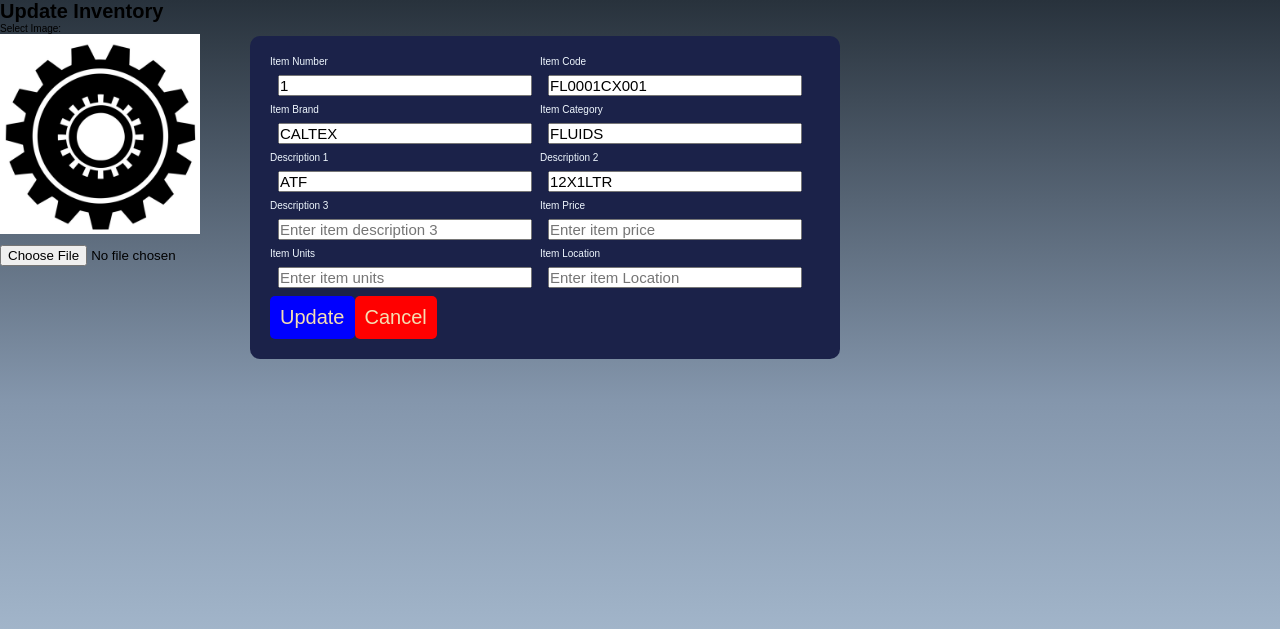
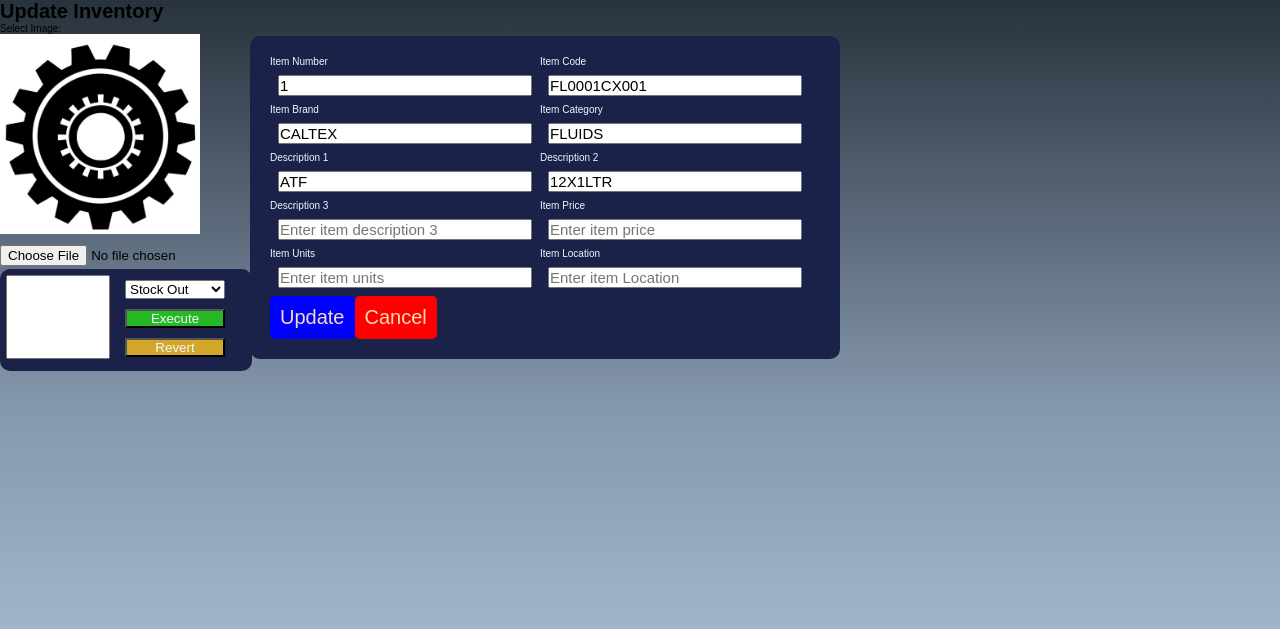
Before and after one commit to Shadowplayer118/dchSystem, a PHP site: page /Inventory_Folder/inventory_Update.php?updateId=107 in a window 1280 px wide. Shown: the top 629 px of the page. Run offline with PHP 8.4, Linux system fonts and the light colour scheme; data comes from the database, SQL or seed files in the repository.

Commit message:
auto calculating btn for stock update

```diff
--- a/Inventory_Folder/inventoryDesign.css
+++ b/Inventory_Folder/inventoryDesign.css
@@ -47,6 +47,56 @@
     background-color: rgb(43, 43, 90);
     color: aliceblue;
 }
+
+
+
+.stockInOut{
+    height: 80px;
+    width: 100px;
+    font-size: 50px;
+    text-align: center;
+
+}
+
+#stockType{
+    width: 100px;
+}
+
+.Stockers{
+    display: flex;
+    flex-wrap: wrap;
+    background-color: rgb(27, 34, 73);
+    width:250px;
+    height: 100px;
+    position:relative;
+    bottom: 320px;
+
+    padding: 1px;
+    border-radius: 10px;
+}
+.Stockers *{
+    margin: 5px;
+}
+
+.stock_controls{
+
+    display: flex;
+    flex-wrap: wrap;
+    flex-direction: column;
+    width: 100px;
+}
+
+.stockBtn{
+    background-color: rgb(39, 184, 37);
+    color: aliceblue;
+}
+
+.RevBtn{
+    background-color: rgb(212, 166, 42);
+    color: aliceblue;
+
+}
+
 
 
 /*
--- a/Inventory_Folder/inventory_Update.php
+++ b/Inventory_Folder/inventory_Update.php
@@ -193,7 +193,7 @@
                     <div class="form-group">
                     <label>Item Units</label>
                     <br>
-                    <input type="text" class="form-control" placeholder="Enter item units" name="units"
+                    <input type="text" class="form-control" placeholder="Enter item units" name="units" id = "units"
                     autocomplete="off" value="<?= $Upunits ?>">
                     </div>
 
@@ -213,6 +213,77 @@
             </form>
         </div>
 
+        <div class="Stockers">
+        <input type="number" class="stockInOut" id="stockInOut"><br>
+
+        <div class="stock_controls">
+        <select name="stockType" id="stockType">
+                <option value="Stock Out">Stock Out</option>
+                    <option value="Stock In">Stock In</option>
+
+                </select>
+
+                <button class=stockBtn onClick ="StockChanger()">Execute</button>
+                <button class=RevBtn onClick ="Revert()">Revert</button>
+
+        </div>
+
+
+        </div>
+
+
+        <script>
+function StockChanger() {
+
+
+    // document.getElementById('units').value = '50';
+
+
+    const units_element = document.getElementById('units');
+    const change_element = document.getElementById('stockInOut');
+    const type_element = document.getElementById('stockType');
+
+
+
+    // Parse the values as numbers
+    let units = parseInt(units_element.value);
+    const change = parseInt(change_element.value);
+    const type = type_element.value;
+
+
+    // Check if values are valid numbers
+    if (isNaN(units) || isNaN(change)) {
+        alert("Please enter valid numbers for units and stock change.");
+        return;
+    }
+
+    // Update the units based on stock type
+    if (type === "Stock In") {
+        console.log('In');
+        const newval = units + change;
+        let strNum = newval.toString();
+        document.getElementById('units').value = strNum;
+        alert(change + " units added");
+    } else if (type === "Stock Out") {
+        console.log('Out');
+
+        const newval = units - change;
+        let strNum = newval.toString();
+        document.getElementById('units').value = strNum;
+        alert(change + " units deducted");
+
+    }
+
+    // Update the units element with the new value
+    // units_element.value = units;
+}
+
+function Revert(){
+    location.reload();
+}
+
+
+                </script>
     </body>
 
 </html>
```
Also changed, not shown: Inventory_Folder_Warehouse/inventoryDesign.css (+42 -3 lines), Inventory_Folder_Warehouse/inventory_Update.php (+86 -7 lines), Images/66bbe5c3c62b8-113570d13b0fedb0.jpg (added).
